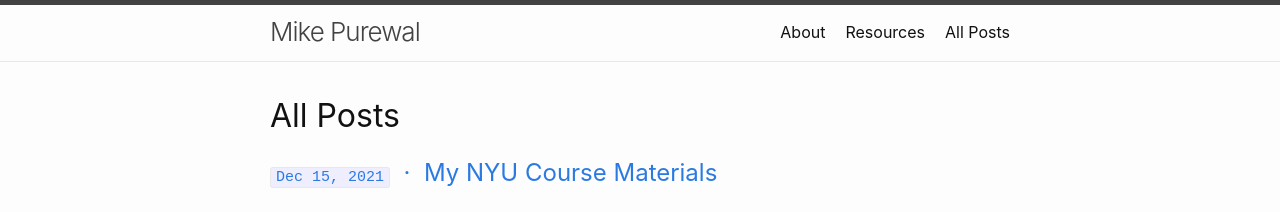
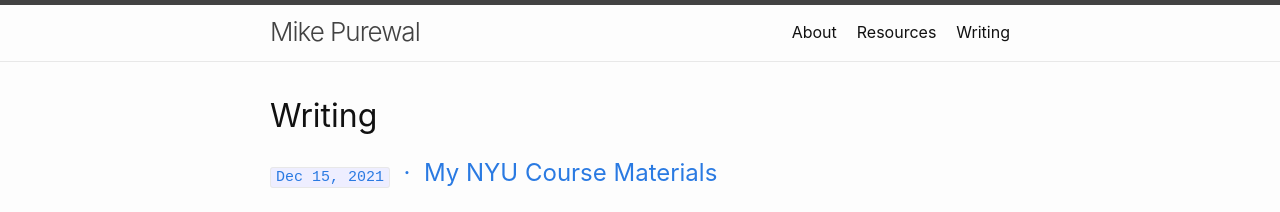
Before and after one commit to meninder/amplify-website, a Jekyll site: the page built from writing.html, in a window 1280 px wide. Shown: the top 212 px of the page. Built offline with Jekyll 4.4.1, drawn with Linux system fonts in a browser that asks for light colours.

Commit message:
changed allposts to writing

```diff
--- a/_config.yml
+++ b/_config.yml
@@ -38,7 +38,7 @@ plugins:
 header_pages:
   - about.html
   - resources.html
-  - allposts.html
+  - writing.html
 
 show_caption: True
 
--- a/allposts.html
+++ b/writing.html
@@ -1,10 +1,10 @@
 ---
 layout: default
-title: All Posts
-permalink: /all-posts/
+title: Writing
+permalink: /writing/
 ---
 
-<div class="all-posts">
+<div class="writing">
     <h1 class="page-heading">{{ page.title }}</h1>
 
     <ul class="post-list">
```
